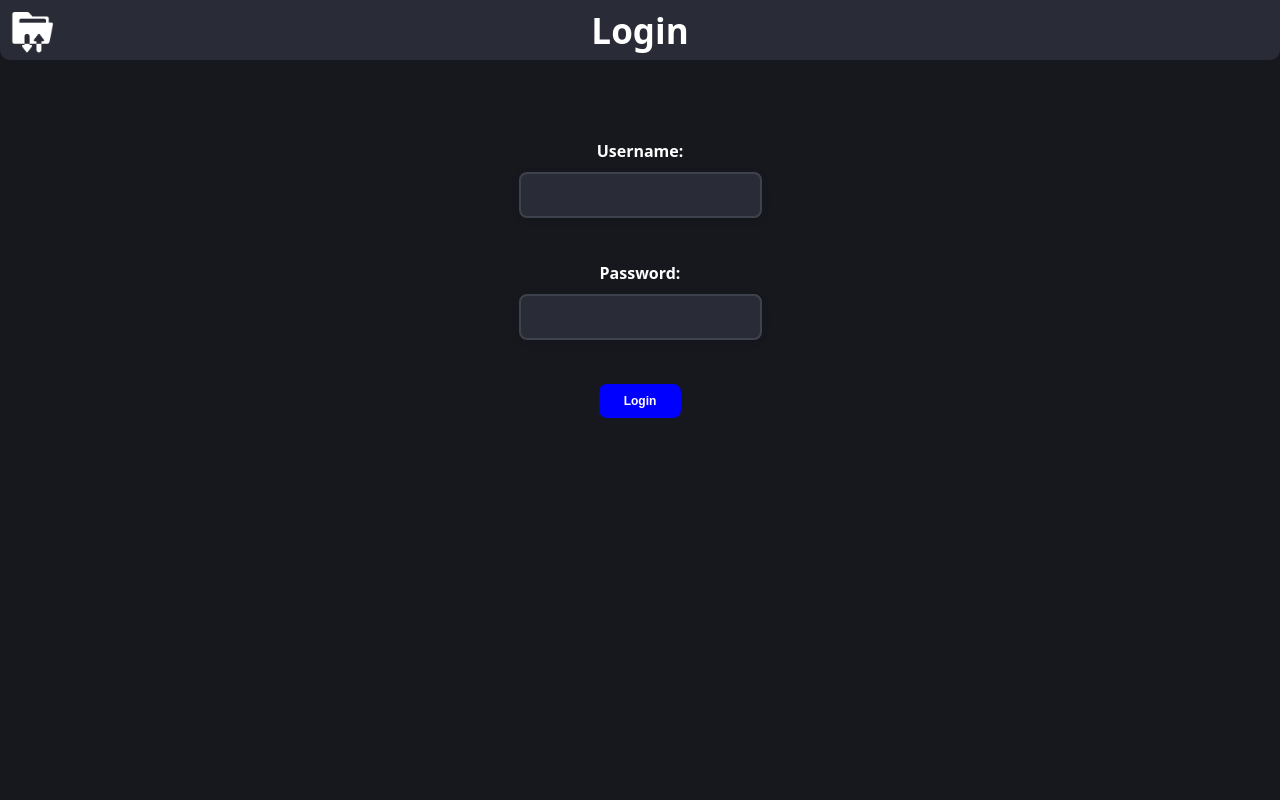
After one commit to Diramix/1941-Files, a Flask app: page /login in a window 1280 px wide. The commit adds this page. Run offline with Flask 3, Linux system fonts and the light colour scheme.

Commit message:
login page

```diff
--- a/local-server.py
+++ b/local-server.py
@@ -1,37 +1,68 @@
-from flask import Flask, send_from_directory, render_template, request, jsonify
+from flask import Flask, send_from_directory, render_template, request, jsonify, redirect, url_for, session, request
 import os
 import json
 
 app = Flask(__name__)
+app.secret_key = os.urandom(24)  # Ключ для сессий
 
 def load_config():
     with open('config.json', 'r') as config_file:
         config = json.load(config_file)
     return config
 
+def load_users():
+    if os.path.exists('users.json'):
+        with open('users.json', 'r') as f:
+            return json.load(f)
+    return {}
+
+def load_whitelisted_ips():
+    if os.path.exists('ip-whitelist.txt'):
+        with open('ip-whitelist.txt', 'r') as f:
+            return {line.strip() for line in f.readlines()}
+    return set()
+
 config = load_config()
 
 PORT = config.get("port", 1941)
 directory_raw = config.get("directory", "assets")
 
-# Подстановка переменных окружения, если они есть в пути
 DIRECTORY = os.path.expandvars(directory_raw)
 
 if not os.path.exists(DIRECTORY):
     os.makedirs(DIRECTORY)
     print(f"Directory '{DIRECTORY}' created.")
 
+# Декоратор для проверки авторизации
+def login_required(f):
+    def wrapped(*args, **kwargs):
+        user_ip = request.remote_addr  # Получаем IP пользователя
+        whitelisted_ips = load_whitelisted_ips()
+
+        if user_ip in whitelisted_ips:
+            return f(*args, **kwargs)  # Если IP в списке, пропускаем без авторизации
+
+        if 'username' not in session:
+            return redirect(url_for('login'))  # Если пользователь не авторизован, редиректим на страницу логина
+        return f(*args, **kwargs)
+
+    wrapped.__name__ = f.__name__  # Присваиваем имя оригинальной функции, чтобы избежать конфликтов
+    return wrapped
+
 @app.route("/")
+@login_required
 def list_files():
     files = os.listdir(DIRECTORY)
     files = [f for f in files if os.path.isfile(os.path.join(DIRECTORY, f))]
     return render_template("index.html", files=files)
 
 @app.route("/<filename>")
+@login_required
 def serve_file(filename):
     return send_from_directory(DIRECTORY, filename)
 
 @app.route("/upload", methods=["POST"])
+@login_required
 def upload_file():
     if "file" not in request.files:
         return jsonify({"success": False, "message": "File not found"})
@@ -48,6 +79,26 @@ def upload_file():
     file.save(filepath)
     return jsonify({"success": True})
 
+@app.route("/login", methods=["GET", "POST"])
+def login():
+    if request.method == "POST":
+        username = request.form["username"]
+        password = request.form["password"]
+        users = load_users()
+
+        if username in users and users[username] == password:
+            session['username'] = username  # Сохраняем имя пользователя в сессии
+            return redirect(url_for('list_files'))
+        else:
+            return "Invalid credentials, please try again.", 403  # Неверные данные для входа
+
+    return render_template("login.html")  # Страница логина
+
+@app.route("/logout")
+def logout():
+    session.pop('username', None)  # Удаляем пользователя из сессии
+    return redirect(url_for('login'))  # Перенаправляем на страницу логина
+
 if __name__ == "__main__":
     print(f"Serving at http://0.0.0.0:{PORT}")
     app.run(host="0.0.0.0", port=PORT)
--- /dev/null
+++ b/static/css/login.css
@@ -0,0 +1,92 @@
+:root {
+    --main-background: #16181E;
+    --light-element: #292C36;
+    --dropxout: #181B21;
+    --button-bg: #3E424C;
+    --progress-bar: #42F693;
+}
+
+* {
+    box-sizing: border-box;
+}
+
+html,
+body {
+    margin: 0;
+    padding: 0;
+    height: 100dvh;
+    overflow: hidden;
+    font-family: 'Noto Sans', sans-serif;
+    background-color: var(--main-background);
+}
+
+body>.wrapper {
+    display: flex;
+    flex-direction: column;
+    height: 100%;
+}
+
+header {
+    display: flex;
+    justify-content: center;
+    align-items: center;
+    position: relative;
+    width: 100%;
+    height: 60px;
+    font-size: 35px;
+    font-weight: 800;
+    color: #fff;
+    background-color: var(--light-element);
+    border-radius: 0 0 10px 10px;
+    flex-shrink: 0;
+}
+
+.icon_1941 {
+    position: absolute;
+    left: 7px;
+    height: 50px;
+}
+
+form {
+    display: flex;
+    flex-direction: column;
+    width: 100%;
+    align-items: center;
+    justify-content: center;
+    margin-top: 10vh;
+}
+
+[for="username"],
+[for="password"] {
+    color: #fff;
+    font-weight: 600;
+    margin-bottom: 10px;
+}
+
+#username,
+#password {
+    background-color: var(--light-element);
+    border: 2px solid var(--button-bg);
+    border-radius: 8px;
+    padding: 12px 16px;
+    font-size: 16px;
+    color: #fff;
+    transition: 0.3s ease;
+    box-shadow: 0 2px 8px rgba(0, 0, 0, 0.1);
+}
+
+#username:focus,
+#password:focus {
+    outline: none;
+    border-color: var(--progress-bar);
+}
+
+[value="Login"] {
+    border: 2px solid var(--accent-color);
+    background-color: #00f;
+    color: #fff;
+    font-size: 12px;
+    font-weight: 600;
+    padding: 10px 25px;
+    border-radius: 8px;
+}
--- /dev/null
+++ b/templates/login.html
@@ -0,0 +1,30 @@
+<!DOCTYPE html>
+<html lang="en">
+
+<head>
+    <meta charset="UTF-8">
+    <meta name="viewport" content="width=device-width, initial-scale=1.0">
+    <link rel="stylesheet" href="{{ url_for('static', filename='css/login.css') }}">
+    <link rel="stylesheet" href="{{ url_for('static', filename='css/login_mobile.css') }}">
+    <title>Login</title>
+</head>
+
+<body>
+    <div class="wrapper">
+        <header>
+            <img src="/static/icons/logo.ico" class="icon_1941">
+            <div class="title_1941">Login</div>
+        </header>
+        <form method="POST">
+            <label for="username">Username:</label>
+            <input type="text" id="username" name="username" required><br><br>
+
+            <label for="password">Password:</label>
+            <input type="password" id="password" name="password" required><br><br>
+
+            <input type="submit" value="Login">
+        </form>
+    </div>
+</body>
+
+</html>
--- /dev/null
+++ b/users.json
@@ -0,0 +1,3 @@
+{
+    "admin": "admin"
+}
```
Also changed, not shown: static/css/login_mobile.css (added, +35 -0 lines), static/css/styles.css (+8 -0 lines), ip-whitelist.txt (added).
